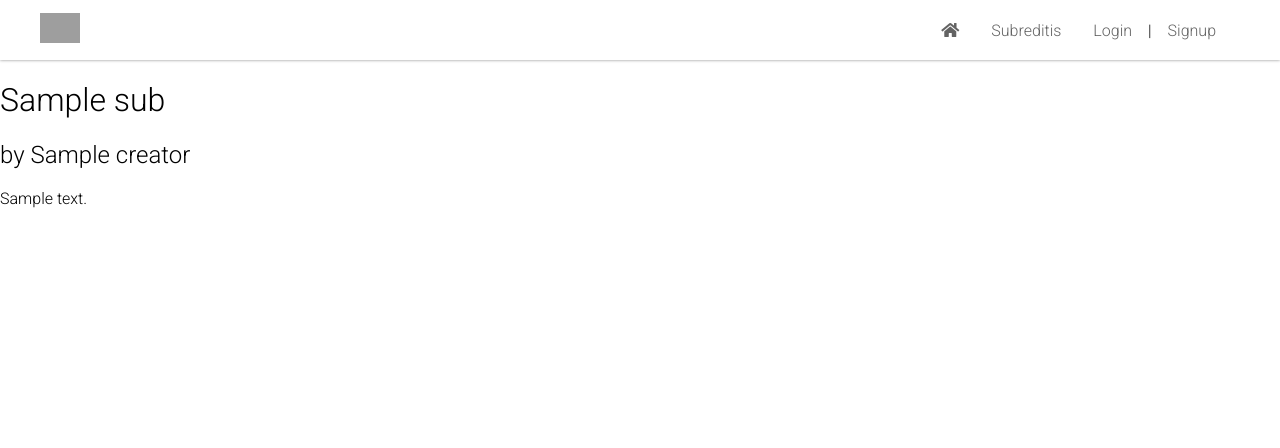
After one commit to jrmmendes/rediti, a Django app: template templates/subs/subrediti_list.html in a window 1280 px wide. The commit adds this page. Shown: the top 448 px of the page. Run offline with Django 3.2, Linux system fonts and the light colour scheme; the template is opened without the code that fills it: most values are stand-ins (such as "Sample title", 1, 10 or a date in 2020); some libraries are stand-ins or nearby versions; grey boxes are pictures that could not be loaded.

Commit message:
Criada listview para os subreditis

```diff
--- a/rediti/urls.py
+++ b/rediti/urls.py
@@ -22,6 +22,7 @@ urlpatterns = [
     path('admin/', admin.site.urls),
     path('', include('common.urls'), name='common'),
     path('u/', include('users.urls')),
+    path('r/', include('subs.urls')),
 ]
 
 if settings.DEBUG:
--- a/templates/navbar.html
+++ b/templates/navbar.html
@@ -7,9 +7,11 @@
     </a>
     <ul class="nav-links">
         <li><a href="/"> <i class="fas fa-home"></i> </a></li>
+        <li><a href="{% url 'subs:all' %}"> Subreditis </a></li>
         {% if user.is_authenticated %}
         <li><a href="{% url 'users:profile' user.pk %}"> Profile </a></li>
         <li><a href="{% url 'users:logout' %}"> Logout </a></li>
+
         {% else %}
         <li><a href="{% url 'users:login' %}"> Login </a></li> |
             <li><a href="{% url 'users:signup' %}"> Signup </a></li>
--- /dev/null
+++ b/templates/subs/subrediti_list.html
@@ -0,0 +1,17 @@
+{% extends "base.html" %}
+
+{% block title_block %}
+    Subreditis
+{% endblock title_block %}
+
+{% block body_block %}
+    {% for sub in subs %}
+        <div class="sub-card">
+            <h1>{{ sub.name }}</h1>
+            <h2>by {{ sub.creator }}</h2>
+            <p> {{ sub.description }} </p>
+        </div>
+    {% empty %}
+    Ohhhhh... It's so cold here :( I need more subs!
+    {% endfor %}
+{% endblock body_block %}
--- a/templates/users/profile.html
+++ b/templates/users/profile.html
@@ -28,7 +28,7 @@
         {% for thread in user.threads.all %}
         <div class="thread-card">
             <h1>{{ thread.title }} </h1>
-            <h2> Created @ <a href="#">/{{thread.subrediti.slug}}</a></h2>
+            <h2> Created @ <a href="#">/r/{{thread.subrediti.slug}}</a></h2>
             <ul>
                 <li>Upvotes: {{ thread.vote_count }}</li>
             </ul>
@@ -42,7 +42,7 @@
         <h1> Posts </h1>
         {% for post in user.posts.all %}
         <div class="post-card">
-            <h1> Posted @ <a href="#">{{post.thread.subrediti.slug}}/{{post.thread.pk}}.</a></h1>
+            <h1> Posted @ <a href="#">/r/{{post.thread.subrediti.slug}}/{{post.thread.pk}}.</a></h1>
             <ul>
                 <li>Upvotes: {{ post.vote_count }}</li>
                 <li>Content: {{ post.content }}</li>
```
Also changed, not shown: subs/urls.py (added, +8 -0 lines), subs/views.py (+9 -2 lines), media/sm.gif (added).
